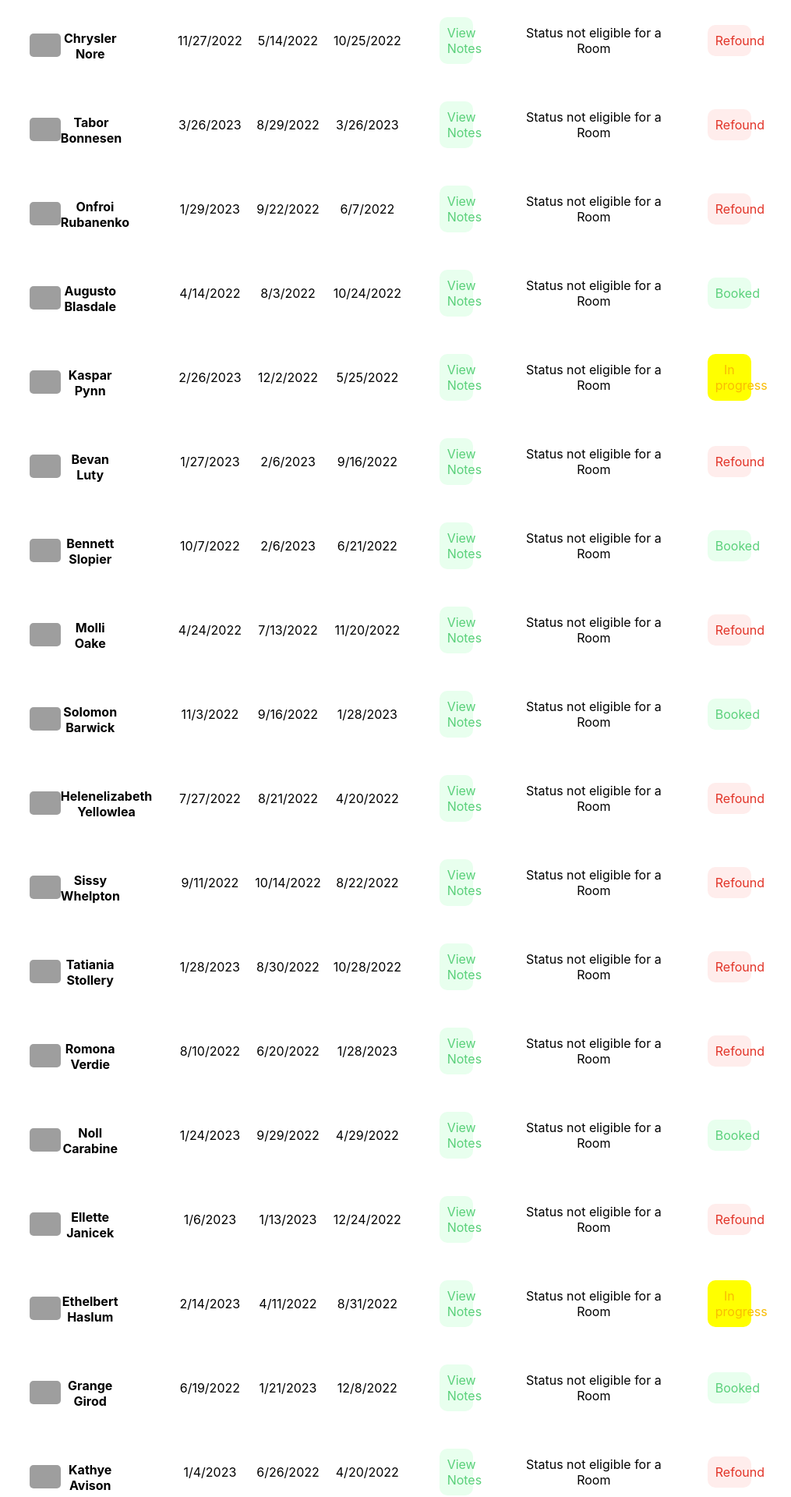
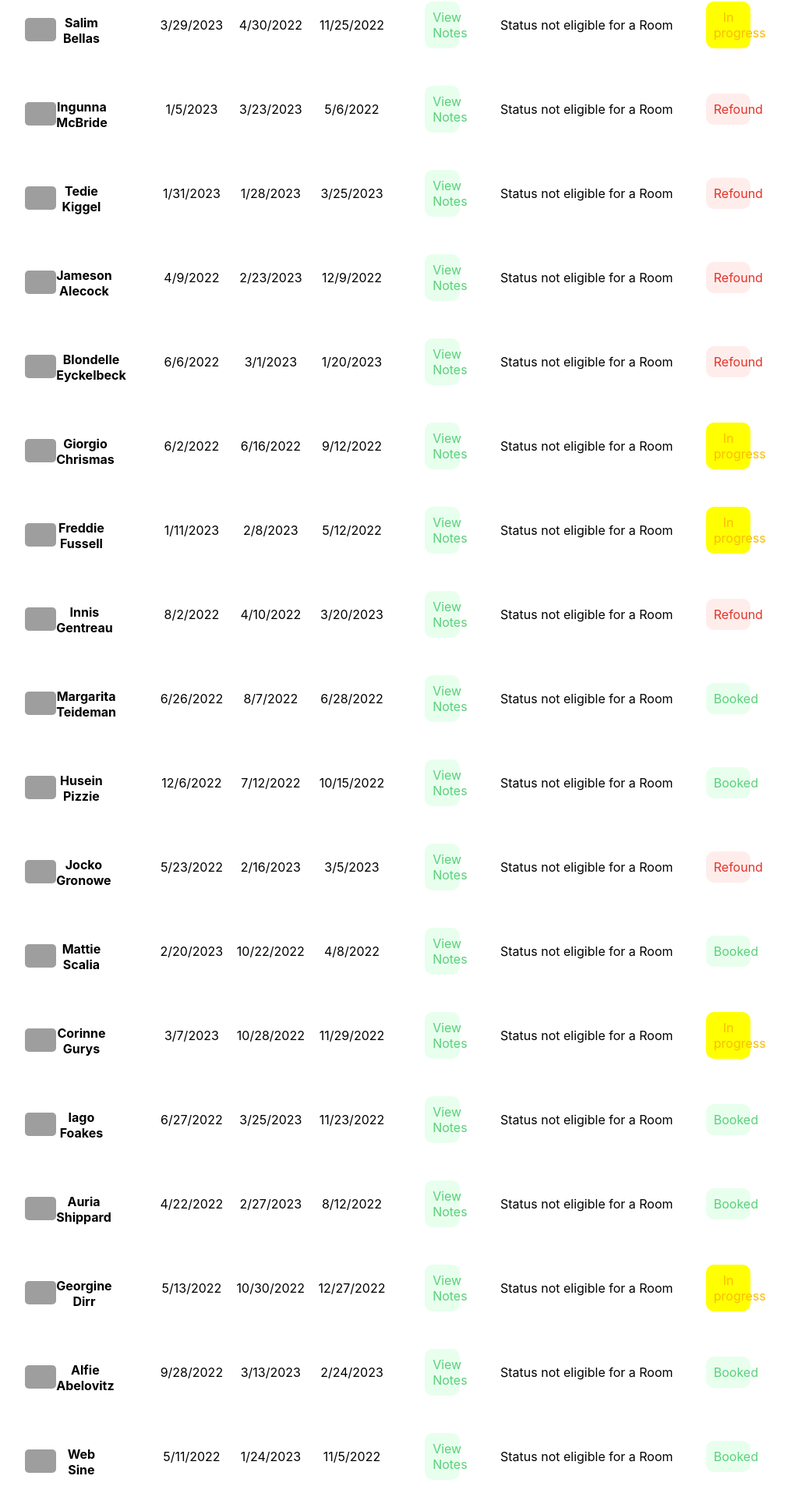
Before and after one commit to GrumpyArdias/miranda-backoffice, a React (Create React App) app: page /bookings in a window 1280 px wide. Shown: the part 229-2149 px from the top of the page at 78% size, without its empty margins (156-1171 px from the left). Built offline with nearby package versions, Linux system fonts and the light colour scheme; sample sign-in values are in the browser's storage; grey boxes are pictures that could not be loaded.

Commit message:
revision

```diff
--- a/src/components/BookingTable.jsx
+++ b/src/components/BookingTable.jsx
@@ -106,7 +106,7 @@ function BookingTable(props) {
                     ) : (
                       <NotesAvalaible
                         //this id must be change for a proper booking id
-                        onClick={() => handleNoteClick(data.room_id)}
+                        onClick={() => handleNoteClick(data.id)}
                       >
                         <p>View Notes</p>
                       </NotesAvalaible>
--- a/src/components/Header.jsx
+++ b/src/components/Header.jsx
@@ -39,9 +39,9 @@ function Header(props) {
       case location.pathname === "/rooms":
         setPath("Rooms");
         break;
-      // case location.pathname==="/rooms/newRoom":
-      //   setPath("New Room");
-      //   break;
+      case location.pathname === "/rooms/newRoom":
+        setPath("New Room");
+        break;
       case location.pathname === "/users":
         setPath("Users");
         break;
--- a/src/components/pages/Dashboard.jsx
+++ b/src/components/pages/Dashboard.jsx
@@ -5,6 +5,7 @@ import LoginIcon from "@mui/icons-material/Login";
 import LogoutIcon from "@mui/icons-material/Logout";
 import CheckCircleOutlineIcon from "@mui/icons-material/CheckCircleOutline";
 import HighlightOffIcon from "@mui/icons-material/HighlightOff";
+
 function Dashboard(props) {
   return (
     <>
--- a/src/components/pages/newRoom.jsx
+++ b/src/components/pages/newRoom.jsx
@@ -1,28 +1,193 @@
-import Dropdown from "../Dropdown";
+import {
+  RoomType,
+  NewRoomForm,
+  FormWrap,
+  Price,
+  InputWrap,
+  InputCell,
+  PriceWrap,
+  StatusWrapper,
+  StatusCell,
+  Floor,
+  FloorWrapper,
+} from "../styles/newRoom.styles";
+import { useState } from "react";
 
-function NewRoom() {
-  const options = ["Single Bed", "Double Bed", "Double Superior", "Suite"];
+export function NewRoom() {
+  const [price, setPrice] = useState("");
+  const [discount, setDiscount] = useState("");
+  const [discountedPrice, setDiscountedPrice] = useState("");
+  const [floorNumber, setFloorNumber] = useState("");
+  const [doorNumber, setDoorNumber] = useState("");
+  const [bedType, setBedType] = useState("");
 
-  const handleSelect = (option) => {
-    console.log(`Selected option: ${option}`);
+  const handlePriceChange = (e) => {
+    const newPrice = Number(e.target.value);
+    setPrice(newPrice);
+    const discountAmount = (newPrice * discount) / 100;
+    const newDiscountedPrice = newPrice - discountAmount;
+    setDiscountedPrice(newDiscountedPrice);
+  };
+  const handleDiscountChange = (e) => {
+    const newDiscount = Number(e.target.value);
+    if (newDiscount >= 0 && newDiscount <= 100) {
+      setDiscount(newDiscount);
+      const discountAmount = (price * newDiscount) / 100;
+      const newDiscountedPrice = price - discountAmount;
+      setDiscountedPrice(newDiscountedPrice);
+    }
+  };
+
+  const handleFloorChange = (e) => {
+    const newFloorNumber = Number(e.target.value);
+
+    if (newFloorNumber >= 1 && newFloorNumber <= 5) {
+      setFloorNumber(newFloorNumber);
+      console.log(`this is the newFloorNumber ${floorNumber}`);
+    }
+  };
+
+  const handleDoorChange = (e) => {
+    const newDoorNumber = Number(e.target.value);
+
+    if (newDoorNumber >= 1 && newDoorNumber <= 20) {
+      setDoorNumber(newDoorNumber);
+      console.log(`this is the newDoorNumber ${doorNumber}`);
+    }
+  };
+
+  const handleBedType = (value) => {
+    setBedType(value);
+    console.log(`this is the bed Type ${bedType}`);
   };
 
   return (
-    <form action="">
-      <div className="Room_type">
-        <label> Room Type</label>
-        <br />
-        <input type="radio" id="single" name="sigle" />
-        <label htmlFor="single">Single</label>
-        <input type="radio" id="double" name="double" />
-        <label htmlFor="double">Double</label>
-        <input type="radio" id="doubleSuperior" name="doubleSuperior" />
-        <label htmlFor="doubleSuperior">Double Superior</label>
-        <input type="radio" id="suite" name="suite" />
-        <label htmlFor="suite">Suite</label>
-      </div>
-    </form>
+    <>
+      <FormWrap>
+        <h2>New Room</h2>
+        <NewRoomForm action="">
+          <RoomType className="RoomType">
+            <h3>1. Choose the Room Type</h3>
+            <InputWrap className="InputWrap">
+              <InputCell className="InputCell">
+                <input
+                  type="radio"
+                  id="single"
+                  name="roomType"
+                  onChange={() => {
+                    handleBedType("single");
+                  }}
+                />
+                <label htmlFor="single">Single</label>
+              </InputCell>
+              <InputCell className="InputCell">
+                <input
+                  type="radio"
+                  id="double"
+                  name="roomType"
+                  onChange={() => {
+                    handleBedType("double");
+                  }}
+                />
+                <label htmlFor="double">Double</label>
+              </InputCell>
+              <InputCell className="InputCell">
+                <input
+                  type="radio"
+                  id="doubleSuperior"
+                  name="roomType"
+                  onChange={() => {
+                    handleBedType("doubleSuperior");
+                  }}
+                />
+                <label htmlFor="doubleSuperior">Double Superior</label>
+              </InputCell>
+              <InputCell className="InputCell">
+                <input
+                  type="radio"
+                  id="suite"
+                  name="roomType"
+                  onChange={() => {
+                    handleBedType("suite");
+                  }}
+                />
+                <label htmlFor="suite">Suite</label>
+              </InputCell>
+            </InputWrap>
+          </RoomType>
+          <h3>2. Pricing and Discount</h3>
+          <PriceWrap className="PriceWrap">
+            <Price className="price">
+              <label htmlFor="price">Price</label>
+              <br />
+              <input
+                type="number"
+                id="price"
+                name="price"
+                value={price}
+                onChange={handlePriceChange}
+              />
+            </Price>
+            <div className="discount">
+              <label htmlFor="discount">Discount</label>
+              <br />
+              <input
+                type="number"
+                id="price"
+                name="price"
+                max="100"
+                value={discount}
+                onChange={handleDiscountChange}
+              />
+            </div>
+          </PriceWrap>
+          <h4>Discounted Price: ${discountedPrice}</h4>
+
+          <div className="Status">
+            <h3>3. Status</h3>
+            <StatusWrapper className="StatusWrapper">
+              <StatusCell className="StatusCell">
+                <input type="radio" id="booked" name="availability" />
+                <label htmlFor="booked">Booked</label>
+              </StatusCell>
+              <StatusCell className="StatusCell">
+                <input type="radio" id="available" name="availability" />
+                <label htmlFor="available">Available</label>
+              </StatusCell>
+            </StatusWrapper>
+          </div>
+
+          <Floor className="floor">
+            <h3>4. Floor Choice</h3>
+            <FloorWrapper className="floorWrapper">
+              <div className="FloorCell">
+                <label htmlFor="floor">Floor</label>
+                <br />
+                <input
+                  type="number"
+                  id="floor"
+                  name="floor"
+                  value={floorNumber}
+                  max="5"
+                  onChange={handleFloorChange}
+                />
+              </div>
+              <div className="FloorCell">
+                <label htmlFor="door">Door</label>
+                <br />
+                <input
+                  type="number"
+                  id="door"
+                  name="door"
+                  max="20"
+                  value={doorNumber}
+                  onChange={handleDoorChange}
+                />
+              </div>
+            </FloorWrapper>
+          </Floor>
+        </NewRoomForm>
+      </FormWrap>
+    </>
   );
 }
-
-export default NewRoom;
--- a/src/data/bookings.json
+++ b/src/data/bookings.json
@@ -1,203 +1,222 @@
 [
   {
-    "full_name": "Chrysler Nore",
-    "date": "11/27/2022",
-    "check_in": "5/14/2022",
-    "check_out": "10/25/2022",
-    "special_request": "Aenean lectus.",
-    "room Type": "Nullam molestie nibh in lectus.",
-    "room_id": "83ad9187-2727-49ff-a804-26195ae768b6",
-    "status": "refound",
-    "id": "83ad9187-2727-49ff-a804-26195ae768b6"
+    "id": "9c14c478-026c-4d19-98c2-cdba1e844059",
+    "full_name": "Salim Bellas",
+    "date": "3/29/2023",
+    "check_in": "4/30/2022",
+    "check_out": "11/25/2022",
+    "special_request": "Duis at velit eu est congue elementum.",
+    "room Type": "Nulla justo.",
+    "room_id": null,
+    "status": "inProgress"
   },
   {
-    "full_name": "Tabor Bonnesen",
-    "date": "3/26/2023",
-    "check_in": "8/29/2022",
-    "check_out": "3/26/2023",
-    "special_request": "Integer ac leo.",
-    "room Type": "Fusce consequat.",
+    "id": "ea49746b-07f8-4560-a1e8-9ae3a79d2956",
+    "full_name": "Ingunna McBride",
+    "date": "1/5/2023",
+    "check_in": "3/23/2023",
+    "check_out": "5/6/2022",
+    "special_request": "Nulla ut erat id mauris vulputate elementum.",
+    "room Type": "Nulla ac enim.",
     "room_id": null,
     "status": "refound"
   },
   {
-    "full_name": "Onfroi Rubanenko",
-    "date": "1/29/2023",
-    "check_in": "9/22/2022",
-    "check_out": "6/7/2022",
-    "special_request": "Donec ut mauris eget massa tempor convallis.",
-    "room Type": "Duis bibendum.",
+    "id": "30ca75bf-89ac-4b51-abda-f8f365a2a45f",
+    "full_name": "Tedie Kiggel",
+    "date": "1/31/2023",
+    "check_in": "1/28/2023",
+    "check_out": "3/25/2023",
+    "special_request": "Pellentesque ultrices mattis odio.",
+    "room Type": "Duis consequat dui nec nisi volutpat eleifend.",
     "room_id": null,
     "status": "refound"
   },
   {
-    "full_name": "Augusto Blasdale",
-    "date": "4/14/2022",
-    "check_in": "8/3/2022",
-    "check_out": "10/24/2022",
-    "special_request": "Donec quis orci eget orci vehicula condimentum.",
-    "room Type": "Morbi sem mauris, laoreet ut, rhoncus aliquet, pulvinar sed, nisl.",
-    "room_id": "9c14c478-026c-4d19-98c2-cdba1e844059",
-    "status": "booked"
-  },
-  {
-    "full_name": "Kaspar Pynn",
-    "date": "2/26/2023",
-    "check_in": "12/2/2022",
-    "check_out": "5/25/2022",
-    "special_request": "Maecenas tincidunt lacus at velit.",
-    "room Type": "Vivamus in felis eu sapien cursus vestibulum.",
-    "room_id": "fa0870d1-9faf-4d95-9da7-1f8485d05193",
-    "status": "inProgress"
-  },
-  {
-    "full_name": "Bevan Luty",
-    "date": "1/27/2023",
-    "check_in": "2/6/2023",
-    "check_out": "9/16/2022",
-    "special_request": "Fusce posuere felis sed lacus.",
-    "room Type": "Fusce congue, diam id ornare imperdiet, sapien urna pretium nisl, ut volutpat sapien arcu sed augue.",
+    "id": "3973b2b0-8c19-4672-bec3-7414fe746433",
+    "full_name": "Jameson Alecock",
+    "date": "4/9/2022",
+    "check_in": "2/23/2023",
+    "check_out": "12/9/2022",
+    "special_request": "Nulla tempus.",
+    "room Type": "Donec diam neque, vestibulum eget, vulputate ut, ultrices vel, augue.",
     "room_id": null,
     "status": "refound"
   },
   {
-    "full_name": "Bennett Slopier",
-    "date": "10/7/2022",
-    "check_in": "2/6/2023",
-    "check_out": "6/21/2022",
-    "special_request": "Nam dui.",
-    "room Type": "Nulla mollis molestie lorem.",
-    "room_id": "2048e651-d522-4746-a8b4-9385e073e32d",
-    "status": "booked"
-  },
-  {
-    "full_name": "Molli Oake",
-    "date": "4/24/2022",
-    "check_in": "7/13/2022",
-    "check_out": "11/20/2022",
-    "special_request": "Pellentesque ultrices mattis odio.",
-    "room Type": "Proin at turpis a pede posuere nonummy.",
+    "id": "63e6f63f-33cd-4d78-a333-2f44441ad92a",
+    "full_name": "Blondelle Eyckelbeck",
+    "date": "6/6/2022",
+    "check_in": "3/1/2023",
+    "check_out": "1/20/2023",
+    "special_request": "Nulla ut erat id mauris vulputate elementum.",
+    "room Type": "Mauris sit amet eros.",
     "room_id": null,
     "status": "refound"
   },
   {
-    "full_name": "Solomon Barwick",
-    "date": "11/3/2022",
-    "check_in": "9/16/2022",
-    "check_out": "1/28/2023",
-    "special_request": "Nam nulla.",
-    "room Type": "Duis consequat dui nec nisi volutpat eleifend.",
-    "room_id": "e19382c4-62c6-4ae7-a76d-4366588d9dee",
-    "status": "booked"
+    "id": "7f7d3024-dd03-4287-a83a-8f58d147affb",
+    "full_name": "Giorgio Chrismas",
+    "date": "6/2/2022",
+    "check_in": "6/16/2022",
+    "check_out": "9/12/2022",
+    "special_request": "Donec semper sapien a libero.",
+    "room Type": "Sed ante.",
+    "room_id": null,
+    "status": "inProgress"
   },
   {
-    "full_name": "Helenelizabeth Yellowlea",
-    "date": "7/27/2022",
-    "check_in": "8/21/2022",
-    "check_out": "4/20/2022",
-    "special_request": "Sed sagittis.",
-    "room Type": "Vivamus vestibulum sagittis sapien.",
+    "id": "542e17fd-58c5-4971-bf06-835e6fada0f4",
+    "full_name": "Freddie Fussell",
+    "date": "1/11/2023",
+    "check_in": "2/8/2023",
+    "check_out": "5/12/2022",
+    "special_request": "Nullam sit amet turpis elementum ligula vehicula consequat.",
+    "room Type": "In hac habitasse platea dictumst.",
+    "room_id": null,
+    "status": "inProgress"
+  },
+  {
+    "id": "8cd8df93-3798-4343-8fbf-8d276323f607",
+    "full_name": "Innis Gentreau",
+    "date": "8/2/2022",
+    "check_in": "4/10/2022",
+    "check_out": "3/20/2023",
+    "special_request": "Donec posuere metus vitae ipsum.",
+    "room Type": "Sed sagittis.",
     "room_id": null,
     "status": "refound"
   },
   {
-    "full_name": "Sissy Whelpton",
-    "date": "9/11/2022",
-    "check_in": "10/14/2022",
-    "check_out": "8/22/2022",
-    "special_request": "Suspendisse potenti.",
-    "room Type": "Donec dapibus.",
+    "id": "9ef72157-8d98-4ec7-a72a-e10f8092fdf5",
+    "full_name": "Margarita Teideman",
+    "date": "6/26/2022",
+    "check_in": "8/7/2022",
+    "check_out": "6/28/2022",
+    "special_request": "Phasellus id sapien in sapien iaculis congue.",
+    "room Type": "Vestibulum rutrum rutrum neque.",
+    "room_id": null,
+    "status": "booked"
+  },
+  {
+    "id": "d7bb7140-fc6c-476a-b88e-1119e2e0a7cd",
+    "full_name": "Husein Pizzie",
+    "date": "12/6/2022",
+    "check_in": "7/12/2022",
+    "check_out": "10/15/2022",
+    "special_request": "Proin risus.",
+    "room Type": "Donec diam neque, vestibulum eget, vulputate ut, ultrices vel, augue.",
+    "room_id": null,
+    "status": "booked"
+  },
+  {
+    "id": "41fe39da-90ba-48c4-bc60-8e08b1e38855",
+    "full_name": "Jocko Gronowe",
+    "date": "5/23/2022",
+    "check_in": "2/16/2023",
+    "check_out": "3/5/2023",
+    "special_request": "Duis mattis egestas metus.",
+    "room Type": "Cras non velit nec nisi vulputate nonummy.",
     "room_id": null,
     "status": "refound"
   },
   {
-    "full_name": "Tatiania Stollery",
-    "date": "1/28/2023",
-    "check_in": "8/30/2022",
-    "check_out": "10/28/2022",
-    "special_request": "Cum sociis natoque penatibus et magnis dis parturient montes, nascetur ridiculus mus.",
-    "room Type": "Nullam varius.",
+    "id": "38a00a2a-0b68-4090-be1f-ee94ba2e556a",
+    "full_name": "Mattie Scalia",
+    "date": "2/20/2023",
+    "check_in": "10/22/2022",
+    "check_out": "4/8/2022",
+    "special_request": "Vivamus tortor.",
+    "room Type": "Etiam faucibus cursus urna.",
     "room_id": null,
-    "status": "refound"
-  },
-  {
-    "full_name": "Romona Verdie",
-    "date": "8/10/2022",
-    "check_in": "6/20/2022",
-    "check_out": "1/28/2023",
-    "special_request": "Curabitur at ipsum ac tellus semper interdum.",
-    "room Type": "Vestibulum ante ipsum primis in faucibus orci luctus et ultrices posuere cubilia Curae; Nulla dapibus dolor vel est.",
-    "room_id": null,
-    "status": "refound"
-  },
-  {
-    "full_name": "Noll Carabine",
-    "date": "1/24/2023",
-    "check_in": "9/29/2022",
-    "check_out": "4/29/2022",
-    "special_request": "Nam congue, risus semper porta volutpat, quam pede lobortis ligula, sit amet eleifend pede libero quis orci.",
-    "room Type": "Aenean lectus.",
-    "room_id": "60b12725-7b61-4021-a657-20cfc6aff7d8",
     "status": "booked"
   },
   {
-    "full_name": "Ellette Janicek",
-    "date": "1/6/2023",
-    "check_in": "1/13/2023",
-    "check_out": "12/24/2022",
-    "special_request": "Fusce congue, diam id ornare imperdiet, sapien urna pretium nisl, ut volutpat sapien arcu sed augue.",
-    "room Type": "In congue.",
+    "id": "6dd9dfc6-0885-457e-a3b7-814980023ff2",
+    "full_name": "Corinne Gurys",
+    "date": "3/7/2023",
+    "check_in": "10/28/2022",
+    "check_out": "11/29/2022",
+    "special_request": "Duis at velit eu est congue elementum.",
+    "room Type": "Duis consequat dui nec nisi volutpat eleifend.",
     "room_id": null,
-    "status": "refound"
-  },
-  {
-    "full_name": "Ethelbert Haslum",
-    "date": "2/14/2023",
-    "check_in": "4/11/2022",
-    "check_out": "8/31/2022",
-    "special_request": "Duis bibendum, felis sed interdum venenatis, turpis enim blandit mi, in porttitor pede justo eu massa.",
-    "room Type": "Aenean lectus.",
-    "room_id": "d7f8ca22-9c6d-4d09-bcad-9c411e508fa7",
     "status": "inProgress"
   },
   {
-    "full_name": "Grange Girod",
-    "date": "6/19/2022",
-    "check_in": "1/21/2023",
-    "check_out": "12/8/2022",
-    "special_request": "Pellentesque eget nunc.",
-    "room Type": "Fusce congue, diam id ornare imperdiet, sapien urna pretium nisl, ut volutpat sapien arcu sed augue.",
-    "room_id": "518a507d-8c45-4fb1-938d-11daa0088045",
+    "id": "eb76f984-3450-4650-a7b9-8a2989bf1198",
+    "full_name": "Iago Foakes",
+    "date": "6/27/2022",
+    "check_in": "3/25/2023",
+    "check_out": "11/23/2022",
+    "special_request": "Curabitur gravida nisi at nibh.",
+    "room Type": "In hac habitasse platea dictumst.",
+    "room_id": null,
     "status": "booked"
   },
   {
-    "full_name": "Kathye Avison",
-    "date": "1/4/2023",
-    "check_in": "6/26/2022",
-    "check_out": "4/20/2022",
-    "special_request": "Aenean fermentum.",
-    "room Type": "In hac habitasse platea dictumst.",
+    "id": "a993ec86-5be0-43ff-a883-609935ecde3e",
+    "full_name": "Auria Shippard",
+    "date": "4/22/2022",
+    "check_in": "2/27/2023",
+    "check_out": "8/12/2022",
+    "special_request": "Praesent blandit.",
+    "room Type": "Fusce lacus purus, aliquet at, feugiat non, pretium quis, lectus.",
     "room_id": null,
-    "status": "refound"
+    "status": "booked"
   },
   {
-    "full_name": "Mickie Gaskins",
-    "date": "5/7/2022",
-    "check_in": "3/8/2023",
-    "check_out": "4/2/2022",
-    "special_request": "Nullam orci pede, venenatis non, sodales sed, tincidunt eu, felis.",
-    "room Type": "Nunc purus.",
-    "room_id": "22f733a1-ae6a-45dc-aef7-aee3bf7660a9",
+    "id": "3e6402f5-7054-4e92-9b01-5c167d6e7df4",
+    "full_name": "Georgine Dirr",
+    "date": "5/13/2022",
+    "check_in": "10/30/2022",
+    "check_out": "12/27/2022",
+    "special_request": "Integer aliquet, massa id lobortis convallis, tortor risus dapibus augue, vel accumsan tellus nisi eu orci.",
+    "room Type": "Suspendisse ornare consequat lectus.",
+    "room_id": null,
     "status": "inProgress"
   },
   {
-    "full_name": "Garrot Allanby",
-    "date": "10/31/2022",
-    "check_in": "6/20/2022",
-    "check_out": "7/7/2022",
-    "special_request": "Pellentesque viverra pede ac diam.",
+    "id": "257b8ba2-eaaa-43dd-a072-dcb448c35411",
+    "full_name": "Alfie Abelovitz",
+    "date": "9/28/2022",
+    "check_in": "3/13/2023",
+    "check_out": "2/24/2023",
+    "special_request": "Integer tincidunt ante vel ipsum.",
+    "room Type": "Nulla tellus.",
+    "room_id": null,
+    "status": "booked"
+  },
+  {
+    "id": "f799c18c-b6cc-43ea-bf0b-ea8352749f53",
+    "full_name": "Web Sine",
+    "date": "5/11/2022",
+    "check_in": "1/24/2023",
+    "check_out": "11/5/2022",
+    "special_request": "Donec vitae nisi.",
     "room Type": "Duis at velit eu est congue elementum.",
-    "room_id": "e83b8271-e1dc-406e-9faf-507c5a597a80",
+    "room_id": null,
     "status": "booked"
+  },
+  {
+    "id": "92558257-21c8-4667-be04-245ebff88bf3",
+    "full_name": "Orran Povall",
+    "date": "12/4/2022",
+    "check_in": "10/21/2022",
+    "check_out": "10/4/2022",
+    "special_request": "In hac habitasse platea dictumst.",
+    "room Type": "Nulla tellus.",
+    "room_id": null,
+    "status": "inProgress"
+  },
+  {
+    "id": "86f7b85c-3346-4649-aeb3-78414cb9c09f",
+    "full_name": "Reggi Catanheira",
+    "date": "6/20/2022",
+    "check_in": "10/26/2022",
+    "check_out": "11/14/2022",
+    "special_request": "In quis justo.",
+    "room Type": "Quisque id justo sit amet sapien dignissim vestibulum.",
+    "room_id": null,
+    "status": "inProgress"
   }
 ]
--- a/src/store/ContextStore.js
+++ b/src/store/ContextStore.js
@@ -17,12 +17,12 @@ export const reducer = (state, action) => {
       ) {
         localStorage.setItem("mail", action.value.mail);
         localStorage.setItem("password", action.value.password);
-        localStorage.setItem("isAuthenticated", action.value.authenticated);
+        localStorage.setItem("isAuthenticated", true);
         return {
           ...state,
           mail: action.value.mail,
           password: action.value.password,
-          authenticated: action.value.authenticated,
+          authenticated: true,
         };
       } else {
         alert("Mail o contraseña invalidos");
```
Also changed, not shown: src/App.js (+21 -3 lines), src/components/styles/newRoom.styles.js (added, +47 -0 lines).
